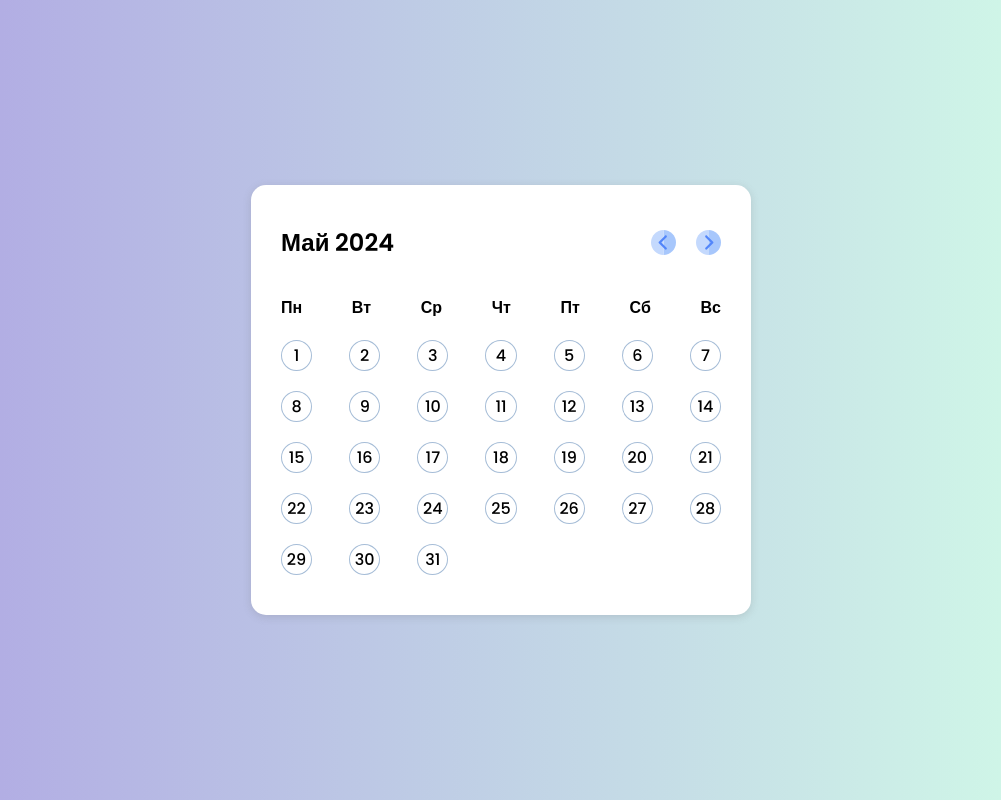
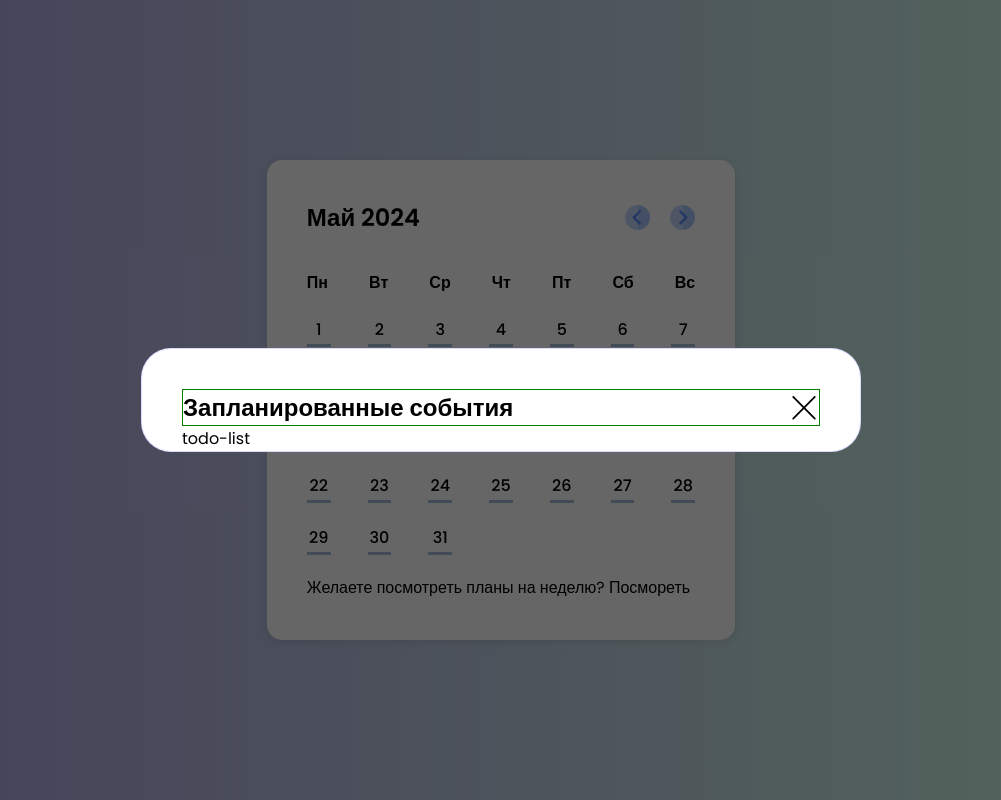
Before and after one commit to Chill-Peppa/todo-calendar, a React (Create React App) app: page / in a window 1280 px wide. Both pictures are taken after a click on the item "10". Shown: the whole page, without its empty margins (139-1140 px from the left). Built offline with nearby package versions, Linux system fonts and the light colour scheme.

Commit message:
feat: add basic modal markup withou adaptive

```diff
--- a/src/components/app/app.tsx
+++ b/src/components/app/app.tsx
@@ -1,11 +1,29 @@
+import { useState } from 'react';
 import './app.css';
 
 import Calendar from '../calendar/calendar';
+import Modal from '../modal/modal';
+import TodoList from '../todo-list/todo-list';
 
 function App() {
+  const [isOpenModal, setIsOpenModal] = useState(false);
+
+  const handleCloseModal = () => {
+    setIsOpenModal(false);
+  };
+
+  const handleOpenModal = () => {
+    setIsOpenModal(true);
+  };
+
   return (
     <div className="app">
-      <Calendar />
+      <Calendar onOpen={handleOpenModal} />
+      {isOpenModal && (
+        <Modal onClose={handleCloseModal}>
+          <TodoList />
+        </Modal>
+      )}
     </div>
   );
 }
--- a/src/components/calendar/calendar.css
+++ b/src/components/calendar/calendar.css
@@ -1,8 +1,8 @@
 .calendar {
   background-color: #fff;
-  width: 500px;
+  max-width: 500px;
   border-radius: 15px;
-  padding: 40px 30px;
+  padding: 40px 40px;
   box-shadow: rgba(99, 99, 99, 0.2) 0px 2px 8px 0px;
 }
 
@@ -59,20 +59,40 @@
   justify-content: space-between;
 }
 
+@media screen and (max-width: 500px) {
+  .calendar__weekdays {
+    width: 97%;
+    align-items: center;
+  }
+}
+
 .calendar__days {
   list-style: none;
   font-weight: 500;
   display: grid;
-  grid-template-columns: 1fr 1fr 1fr 1fr 1fr 1fr 1fr;
-  grid-template-rows: 1fr 1fr 1fr 1fr 1fr;
+  grid-template-columns: repeat(7, 1fr);
+  grid-template-rows: repeat(5, 1fr);
   gap: 20px 37px;
 }
 
+@media screen and (max-width: 500px) {
+  .calendar__days {
+    gap: 20px 10px;
+  }
+}
+
 .calendar__day {
-  border: 1px solid #a6bdd7;
   padding: 2px;
   display: flex;
   justify-content: center;
-  border-radius: 50%;
+  /* border-radius: 50%; */
   cursor: pointer;
 }
+
+.calendar__day_event {
+  border-bottom: 3px solid #a6bdd7;
+}
+
+.calendar__week-deals {
+  margin-top: 20px;
+}
--- a/src/components/calendar/calendar.tsx
+++ b/src/components/calendar/calendar.tsx
@@ -6,7 +6,11 @@ import right from '../../assets/images/right-arrow.svg';
 import { weekDays } from '../../utils/constants';
 import { months } from '../../utils/constants';
 
-const Calendar = () => {
+interface ICalendarProps {
+  onOpen: () => void;
+}
+
+const Calendar: React.FC<ICalendarProps> = ({ onOpen }) => {
   const date = new Date();
   const [currentMonth, setCurrentMonth] = useState(date.getMonth());
   const [currentYear, setCurrentYear] = useState(date.getFullYear());
@@ -80,12 +84,20 @@ const Calendar = () => {
 
         <ul className="calendar__days">
           {getAllDaysInMonth().map((day, index) => (
-            <li className="calendar__day" key={index}>
+            <li
+              onClick={onOpen}
+              className="calendar__day calendar__day_event"
+              key={index}>
               {day}
             </li>
           ))}
         </ul>
       </div>
+
+      <p className="calendar__week-deals">
+        Желаете посмотреть планы на неделю?{' '}
+        <span className="calendar__see-more">Посмореть</span>
+      </p>
     </section>
   );
 };
--- /dev/null
+++ b/src/components/modal-overlay/modal-overlay.css
@@ -0,0 +1,9 @@
+.modal__background {
+  position: fixed;
+  top: 0;
+  left: 0;
+  width: 100%;
+  height: 100%;
+  background-color: rgba(0, 0, 0, 0.6);
+  z-index: 49;
+}
--- /dev/null
+++ b/src/components/modal-overlay/modal-overlay.tsx
@@ -0,0 +1,18 @@
+import React from 'react';
+import './modal-overlay.css';
+
+interface IModalOverlayProps {
+  onCloseOverlay: () => void;
+}
+
+const ModalOverlay: React.FC<IModalOverlayProps> = ({ onCloseOverlay }) => {
+  const closeByOverlay = (e: React.MouseEvent<HTMLDivElement>) => {
+    if (e.target === e.currentTarget) {
+      onCloseOverlay();
+    }
+  };
+
+  return <div onClick={closeByOverlay} className="modal__background"></div>;
+};
+
+export default ModalOverlay;
--- /dev/null
+++ b/src/components/modal/modal.css
@@ -0,0 +1,37 @@
+.modal {
+  position: fixed;
+  top: 50%;
+  left: 50%;
+  transform: translate(-50%, -50%);
+  border: 1px solid rgba(76, 76, 255, 0.2);
+  max-width: 720px;
+  max-height: 718px;
+  width: 100%;
+  background-color: #fff;
+  border-radius: 30px;
+  padding: 40px 40px 0 40px;
+  z-index: 50;
+}
+
+.modal__header {
+  display: flex;
+  justify-content: space-between;
+  align-items: center;
+  border: 1px solid green;
+}
+
+.modal__title {
+}
+
+.modal__close {
+  background: transparent;
+  border: none;
+  padding: 0;
+  display: flex;
+  cursor: pointer;
+}
+
+.modal__close-icon {
+  width: 30px;
+  height: 30px;
+}
--- /dev/null
+++ b/src/components/modal/modal.tsx
@@ -0,0 +1,37 @@
+import React, { ReactNode } from 'react';
+import ReactDOM from 'react-dom';
+import './modal.css';
+import close from '../../assets/images/close.svg';
+
+import ModalOverlay from '../modal-overlay/modal-overlay';
+
+const modalRoot = document.getElementById('react-modals') as HTMLElement;
+
+interface IModalProps {
+  children: ReactNode;
+  onClose: () => void;
+}
+
+const Modal: React.FC<IModalProps> = ({ children, onClose }) => {
+  return ReactDOM.createPortal(
+    <>
+      <div className="modal">
+        <div className="modal__header">
+          <h2 className="modal__title">Запланированные события</h2>
+          <button onClick={onClose} type="button" className="modal__close">
+            <img
+              src={close as unknown as string}
+              alt="close icon"
+              className="modal__close-icon"
+            />
+          </button>
+        </div>
+        {children}
+      </div>
+      <ModalOverlay onCloseOverlay={onClose} />
+    </>,
+    modalRoot,
+  );
+};
+
+export default Modal;
--- /dev/null
+++ b/src/components/todo-list/todo-list.tsx
@@ -0,0 +1,7 @@
+import React from 'react';
+
+const TodoList = () => {
+  return <div>todo-list</div>;
+};
+
+export default TodoList;
--- a/tsconfig.json
+++ b/tsconfig.json
@@ -16,6 +16,6 @@
     "noEmit": true,
     "jsx": "react-jsx"
   },
-  "include": ["src", "css-modules.d.ts", "custom.d.ts"],
+  "include": ["src", "custom.d.ts"],
   "plugins": [{ "name": "typescript-plugin-css-modules" }]
 }
```
Also changed, not shown: css-modules.d.ts (deleted, +0 -7 lines), src/assets/images/close.svg (added), src/components/todo-list/todo-list.css (added).
